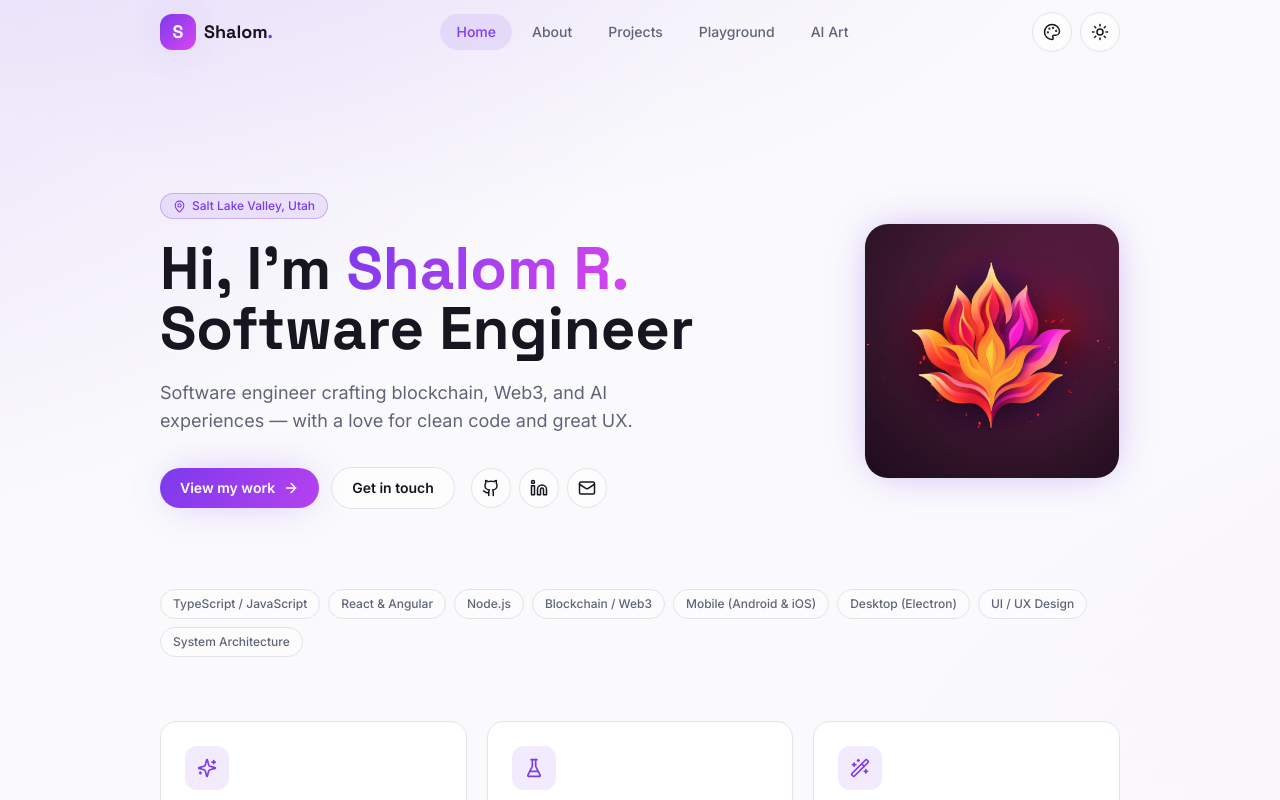
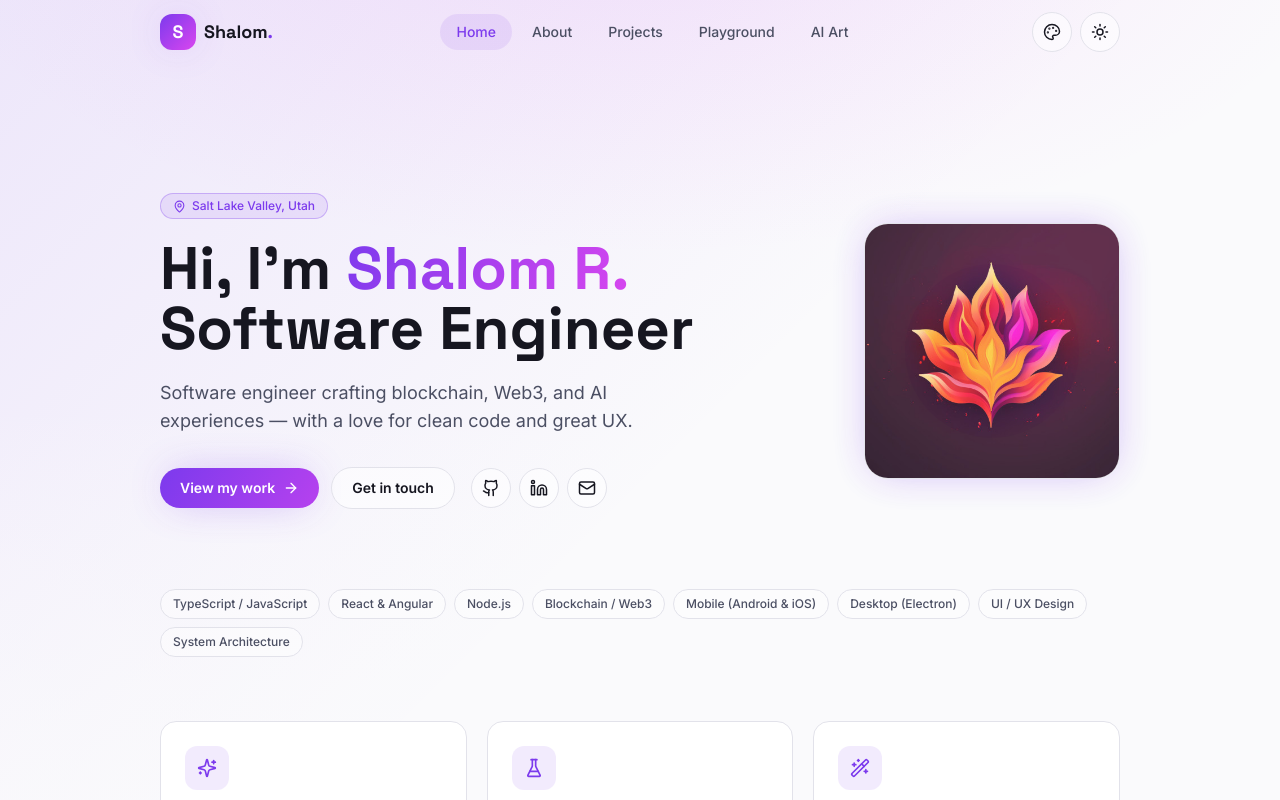
Before and after one commit to shalomthegreat/shalomthegreat.github.io, a React (Vite) app: page / in a window 1280 px wide. Shown: the top 800 px of the page. Built offline with nearby package versions, Linux system fonts and the light colour scheme.

Commit message:
theme fixes / fine tune

```diff
--- a/src/components/AnimatedBackground.jsx
+++ b/src/components/AnimatedBackground.jsx
@@ -1,12 +1,17 @@
-// Pure CSS animated gradient background — no JS per frame, no blur layers,
-// single GPU-composited paint. The mesh shifts slowly via background-position,
-// driven by a CSS keyframe animation. Accent colors come from CSS variables so
-// it still responds to theme/palette changes instantly.
+// Static gradient background — zero per-frame work, no animation, no will-change.
+// Accent colors come from CSS variables so it still responds to theme/palette
+// changes instantly.
+//
+// TEST TOGGLE: flip VARIANT between 'static' (minimal) and 'dynamic' (layered)
+// to compare looks. Both are static; animation comes later.
+const VARIANT = 'static' // 'static' | 'dynamic'
+
 export default function AnimatedBackground() {
+  const variantClass = VARIANT === 'dynamic' ? 'bg-gradient-dynamic' : 'bg-gradient-static'
   return (
     <div aria-hidden className="pointer-events-none fixed inset-0 -z-10 overflow-hidden">
       <div className="absolute inset-0 bg-bg" />
-      <div className="animated-mesh absolute inset-0" />
+      <div className={`absolute inset-0 ${variantClass}`} />
       {/* vignette toward footer */}
       <div className="absolute inset-0 bg-gradient-to-b from-transparent via-transparent to-bg/70" />
     </div>
--- a/src/components/ThemeControls.jsx
+++ b/src/components/ThemeControls.jsx
@@ -85,15 +85,25 @@ function AccentPicker() {
             <p className="mb-2 text-xs font-semibold uppercase tracking-wide text-muted">Accent</p>
             <div className="flex flex-wrap gap-2">
               {accents.map((a) => (
+                <div key={a.id} className="relative">
                   <button
-                  key={a.id}
                     onClick={() => setAccent(a.id)}
-                  aria-label={`Use ${a.label} accent`}
+                    aria-label={`Use ${a.label} accent${a.highContrast ? ' (recommended for high contrast)' : ''}`}
+                    title={a.highContrast ? 'Recommended for high contrast' : undefined}
                     className={`h-8 w-8 rounded-full ring-2 ring-offset-2 ring-offset-card transition-transform hover:scale-110 ${
                       accent === a.id ? 'ring-fg/60' : 'ring-transparent'
                     }`}
                     style={{ background: `linear-gradient(135deg, ${a.from}, ${a.to})` }}
                   />
+                  {a.highContrast && (
+                    <span
+                      aria-hidden="true"
+                      className="pointer-events-none absolute bottom-1 -right-1 flex h-3.5 w-3.5 items-center justify-center rounded-full bg-fg text-[7px] font-bold leading-none text-surface"
+                    >
+                      AA
+                    </span>
+                  )}
+                </div>
               ))}
             </div>
           </motion.div>
--- a/src/index.css
+++ b/src/index.css
@@ -10,7 +10,7 @@
     --card: 255 255 255;
     --border: 226 226 234;
     --fg: 22 22 32;
-    --muted: 96 100 120;
+    --muted: 75 79 99;
 
     /* accent defaults (overridden per palette below) */
     --accent: 124 58 237;
@@ -139,23 +139,34 @@
   }
 }
 
-/* Animated gradient mesh background */
-@keyframes mesh-drift {
-  0%   { background-position: 0% 0%, 100% 100%, 50% 0%; }
-  33%  { background-position: 60% 20%, 30% 80%, 80% 50%; }
-  66%  { background-position: 20% 80%, 80% 20%, 10% 90%; }
-  100% { background-position: 0% 0%, 100% 100%, 50% 0%; }
+/* ---- Static background gradients (test variants) ---- */
+
+/* Variant A: minimal — single soft diagonal wash */
+.bg-gradient-static {
+  background-image:
+    linear-gradient(135deg, rgb(var(--accent) / 0.10) 0%, transparent 55%),
+    radial-gradient(ellipse 80% 60% at 50% -10%, rgb(var(--accent-2) / 0.10) 0%, transparent 70%);
 }
 
-.animated-mesh {
+/* Variant B: dynamic-looking — layered multi-stop aurora mesh (still static) */
+.bg-gradient-dynamic {
   background-image:
-    radial-gradient(ellipse 70% 60% at 0% 0%, rgb(var(--accent) / 0.18) 0%, transparent 70%),
-    radial-gradient(ellipse 60% 55% at 100% 100%, rgb(var(--accent-2) / 0.15) 0%, transparent 70%),
-    radial-gradient(ellipse 50% 50% at 50% 0%, rgb(var(--accent) / 0.10) 0%, transparent 60%);
-  background-size: 200% 200%, 200% 200%, 180% 180%;
-  background-position: 0% 0%, 100% 100%, 50% 0%;
-  animation: mesh-drift 28s ease-in-out infinite;
-  will-change: background-position;
+    radial-gradient(ellipse 60% 50% at 12% 8%,  rgb(var(--accent) / 0.22) 0%, transparent 60%),
+    radial-gradient(ellipse 55% 45% at 88% 18%, rgb(var(--accent-2) / 0.20) 0%, transparent 60%),
+    radial-gradient(ellipse 70% 55% at 70% 92%, rgb(var(--accent) / 0.16) 0%, transparent 65%),
+    radial-gradient(ellipse 50% 45% at 25% 85%, rgb(var(--accent-2) / 0.14) 0%, transparent 60%);
+}
+
+/* Boost contrast for users who prefer it */
+@media (prefers-contrast: more) {
+  :root {
+    --muted: 55 58 76;
+    --border: 180 180 195;
+  }
+  .dark {
+    --muted: 190 193 210;
+    --border: 90 90 110;
+  }
 }
 
 /* Respect reduced motion preferences */
--- a/src/pages/Home.jsx
+++ b/src/pages/Home.jsx
@@ -95,11 +95,11 @@ export default function Home() {
           transition={{ duration: 0.7, delay: 0.1, ease: [0.22, 1, 0.36, 1] }}
           className="relative shrink-0"
         >
-          <div aria-hidden="true" className="absolute inset-0 -z-10 animate-float rounded-full bg-gradient-to-br from-accent to-accent2 opacity-20" />
+          <div aria-hidden="true" className="absolute inset-0 -z-1 animate-breathe rounded-full bg-gradient-to-br from-accent to-accent2" />
           <img
             src={profile.avatar}
             alt={`Portrait of ${profile.name}`}
-            className="h-44 w-44 rounded-3xl border border-border object-cover shadow-glow sm:h-56 sm:w-56 md:h-64 md:w-64"
+            className="h-44 w-44 rounded-3xl border border-border object-cover shadow-glow opacity-90 sm:h-56 sm:w-56 md:h-64 md:w-64"
             loading="eager"
           />
         </motion.div>
--- a/src/theme/ThemeContext.jsx
+++ b/src/theme/ThemeContext.jsx
@@ -1,10 +1,10 @@
 import { createContext, useCallback, useContext, useEffect, useMemo, useState } from 'react'
 
 export const ACCENTS = [
-  { id: 'violet', label: 'Violet', from: '#7c3aed', to: '#d946ef' },
+  { id: 'sunset', label: 'Sunset', from: '#f43f5e', to: '#f97316', highContrast: true },
+  { id: 'violet', label: 'Violet', from: '#7c3aed', to: '#d946ef', highContrast: true },
   { id: 'ocean', label: 'Ocean', from: '#0ea5e9', to: '#06b6d4' },
   { id: 'emerald', label: 'Emerald', from: '#10b981', to: '#84cc16' },
-  { id: 'sunset', label: 'Sunset', from: '#f43f5e', to: '#f97316' },
   { id: 'amber', label: 'Amber', from: '#eab308', to: '#f59e0b' },
 ]
 
--- a/tailwind.config.js
+++ b/tailwind.config.js
@@ -39,10 +39,15 @@ export default {
         shimmer: {
           '100%': { transform: 'translateX(100%)' },
         },
+        breathe: {
+          '0%, 100%': { transform: 'scale(0.65)', opacity: '0.15' },
+          '50%': { transform: 'scale(0.85)', opacity: '0.25' },
+        },
       },
       animation: {
         float: 'float 6s ease-in-out infinite',
         'gradient-pan': 'gradient-pan 8s ease infinite',
+        breathe: 'breathe 3s ease-in-out infinite',
       },
     },
   },
```
Lines whose indentation alone changed are shown as unchanged.
